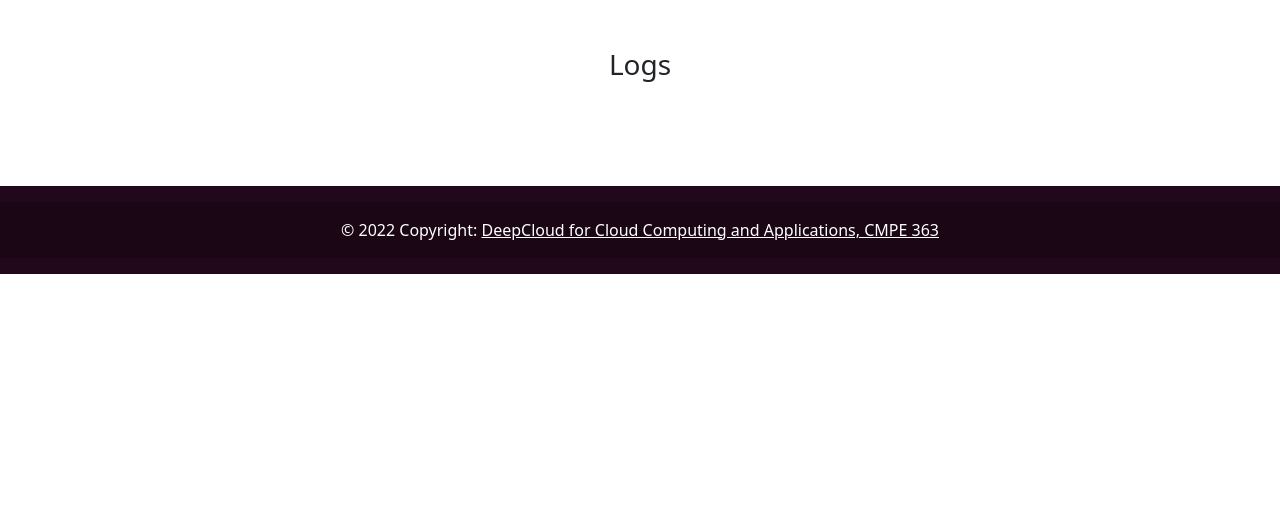
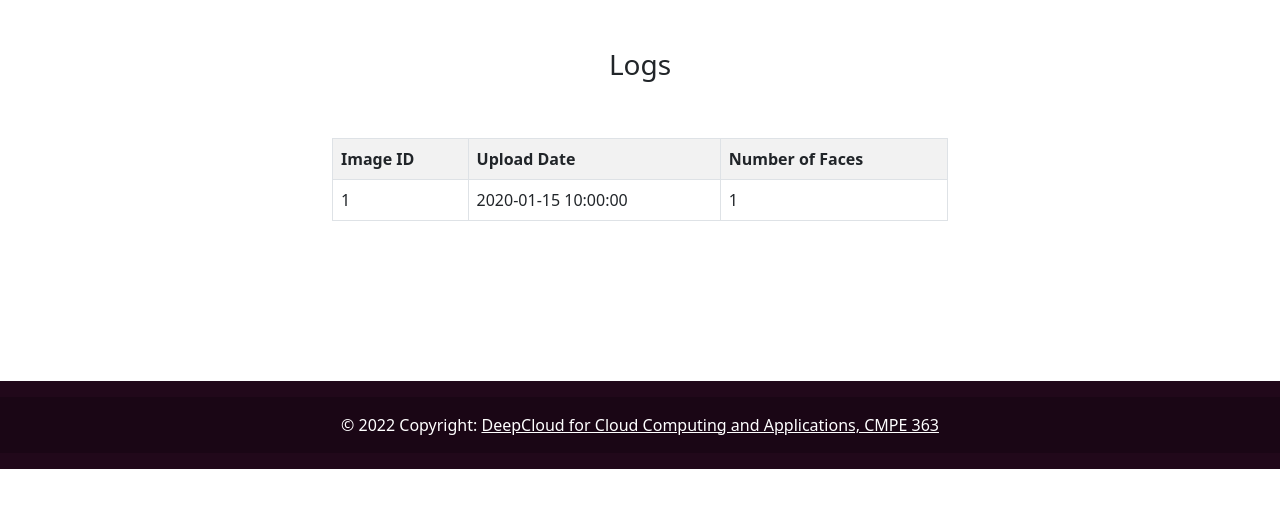
Before and after one commit to besenkmehmet/DeepCloud-FinalProject, a Flask app: page /logs in a window 1280 px wide. Shown: the part 64-572 px from the top of the page. Run offline with Flask 2, Linux system fonts and the light colour scheme; tables that the repository leaves empty hold one stand-in row (values such as "Sample post"); some libraries are stand-ins or nearby versions.

Commit message:
added the logs page

```diff
--- a/app.py
+++ b/app.py
@@ -102,9 +102,6 @@ def index():
             upload_url = upload_blob(f)
 
             image_url,face_count, maskCount,faces = detect_faces(upload_url)
-            #TODO: Add database
-
-            #create a model of the row
             image_id = image_url.split('/')[-1].rstrip(".png")
 
             addImageToDB(image_id,len(faces))
@@ -121,10 +118,15 @@ def index():
 
 @app.route("/logs")
 def logs():
-    return render_template('logs.html')
+
+    #TODO: Get all the images and log them in a table
+
+    images = Image.query.all()
+    print(images)
+    return render_template('logs.html', images=images)
 
 
 
 
 if __name__ == "__main__":
-    app.run()
+    app.run(debug=True)
--- a/templates/logs.html
+++ b/templates/logs.html
@@ -2,9 +2,49 @@
 
 {%block content%}
 
-<div class="d-flex justify-content-center mt-5">
 
-    <p class="h3">Logs</p>
+<div class="d-flex flex-column">
+    <div class="d-flex justify-content-center mt-5">
+        <p class="h3">Logs</p>
+    </div>
+
+    {% if images is defined and images|length > 0%}
+        <div class="container-sm mt-5" style="width: 50%;">
+            <table class="table table-striped table-bordered table-hover">
+
+                <tr>
+                    <th>Image ID</th>
+                    <th>Upload Date</th>
+                    <th>Number of Faces</th>
+                </tr>
+
+                {% for image in images%}
+
+                <tr>
+                    <td>{{image.id}}</td>
+                    <td>{{image.date_uploaded}}</td>
+                    <td>{{image.number_of_people}}</td>
+                </tr>
+
+                {% endfor %}
+
+            </table>
+
+        </div>
+
+    {%else%}
+        <div class="container-sm mt-5 text-center" style="width: 50%; margin-bottom: 19%;">
+            <p class="h4">No record to show here. Please upload a picture first.</p>
+        </div>
+
+
+    {% endif %}
+
+    <div class="d-flex justify-content-center mt-5">
+
+    </div>
+
+
 </div>
 
 
```
